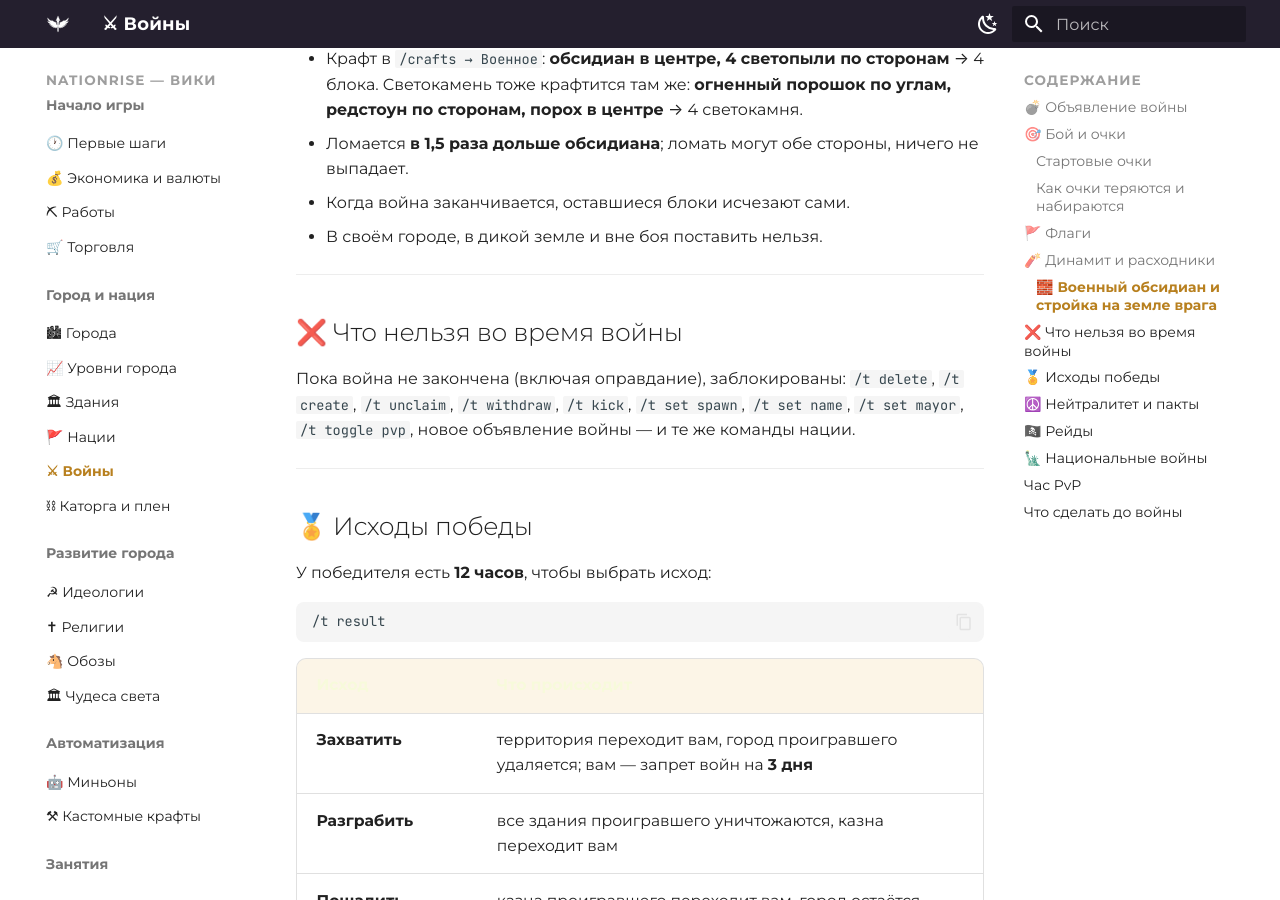
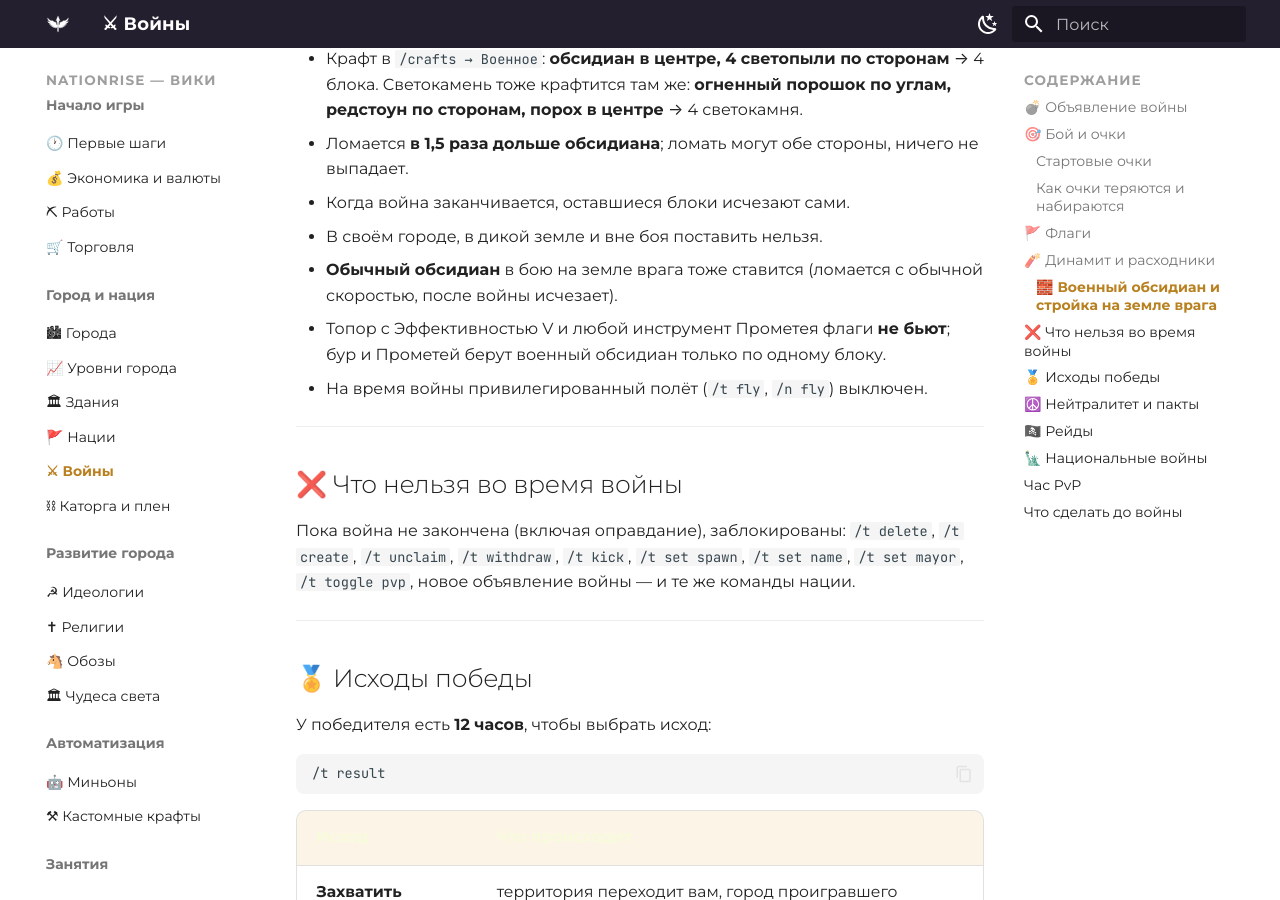
Before and after one commit to zixSSSed/NationRise-Wiki-RU, an MkDocs documentation site: the page built from docs/war.md, in a window 1280 px wide and 900 px high, scrolled down 4886 px. Built offline with MkDocs 1.6.1 and Material for MkDocs 9.7.7, drawn with Linux system fonts in a browser that asks for light colours.

Commit message:
Шахта 0,25; войны: обсидиан, флаги, полёт
Co-Authored-By: Claude Opus 5 <noreply@anthropic.com>

```diff
--- a/docs/war.md
+++ b/docs/war.md
@@ -131,6 +131,9 @@
 - Ломается **в 1,5 раза дольше обсидиана**; ломать могут обе стороны, ничего не выпадает.
 - Когда война заканчивается, оставшиеся блоки исчезают сами.
 - В своём городе, в дикой земле и вне боя поставить нельзя.
+- **Обычный обсидиан** в бою на земле врага тоже ставится (ломается с обычной скоростью, после войны исчезает).
+- Топор с Эффективностью V и любой инструмент Прометея флаги **не бьют**; бур и Прометей берут военный обсидиан только по одному блоку.
+- На время войны привилегированный полёт (`/t fly`, `/n fly`) выключен.
 
 ---
 
```
Also changed, not shown: docs/mine.md (+1 -1 lines).
